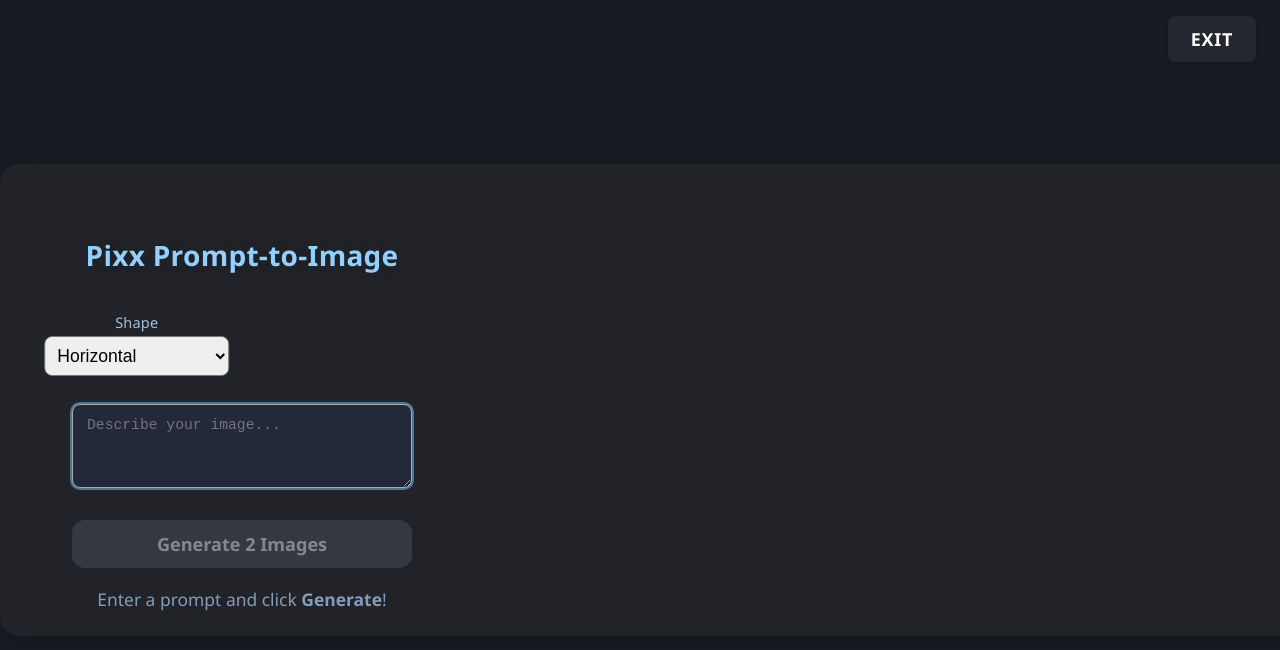
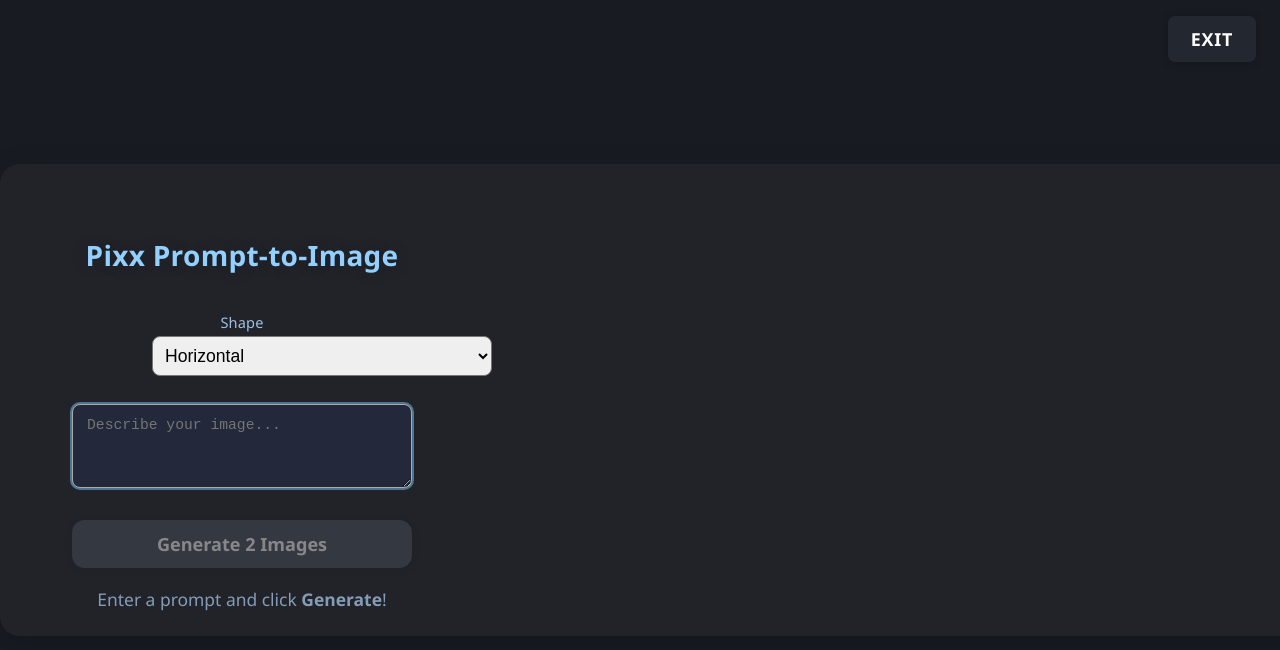
Before and after one commit to PixxData/pixx-ai-art, a React (Vite) app: page / in a window 1280 px wide. Shown: the top 650 px of the page. Built offline with nearby package versions, Linux system fonts and the light colour scheme.

Commit message:
Quick deploy

```diff
--- a/src/App.jsx
+++ b/src/App.jsx
@@ -246,7 +246,7 @@ function App() {
           </h1>
           {/* FORM STARTS HERE */}
           <form className="ai-form" onSubmit={handleSubmit}>
-            <div style={{ transform: "translateX(-15%)", width: "max-content" }}>
+<div style={{ width: "100%" }}>
   <label
     htmlFor="shape-select"
     style={{
@@ -273,7 +273,8 @@ function App() {
       borderRadius: "8px",
       fontSize: "1.1em",
       minWidth: "185px",
-                  width: "100%"
+      width: "100%",
+      marginLeft: "80px" // <--- This moves the dropdown to the right!
     }}
   >
     <option value="square">Square</option>
```
Lines whose indentation alone changed are shown as unchanged.
